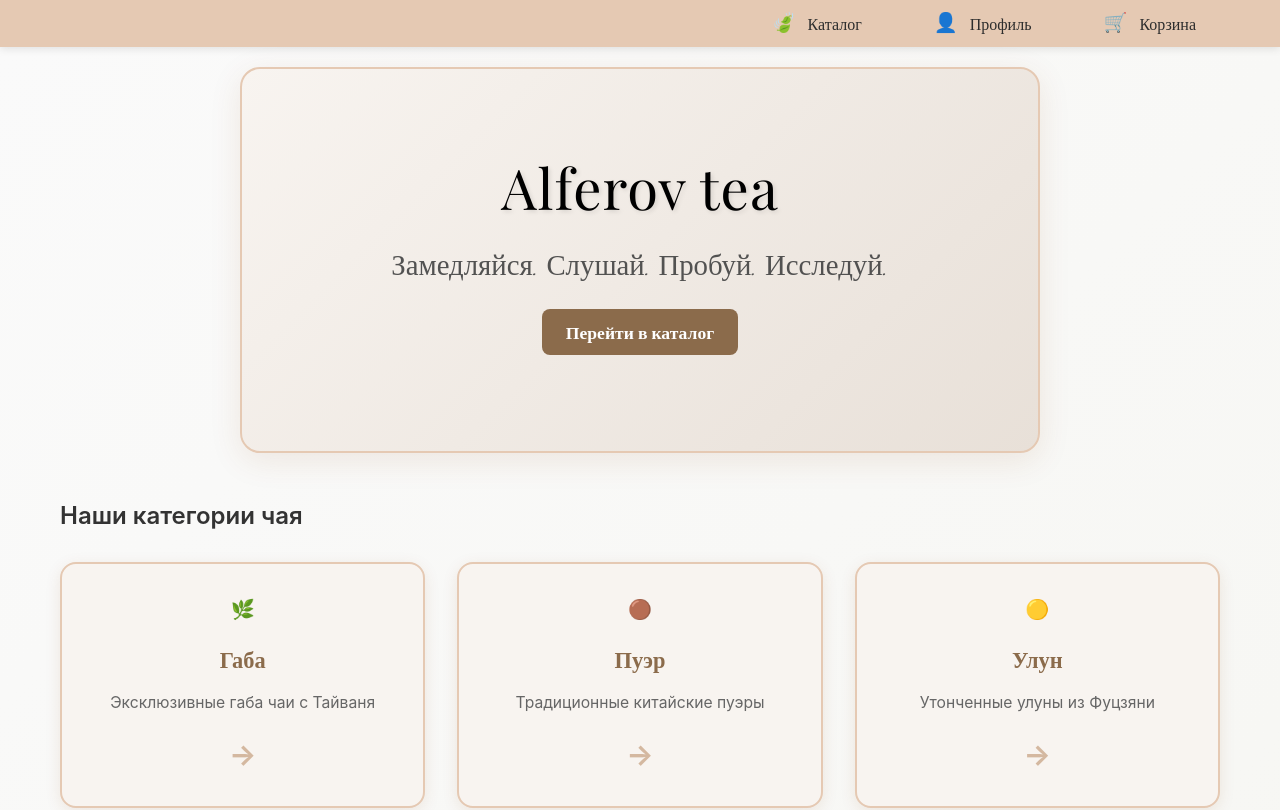
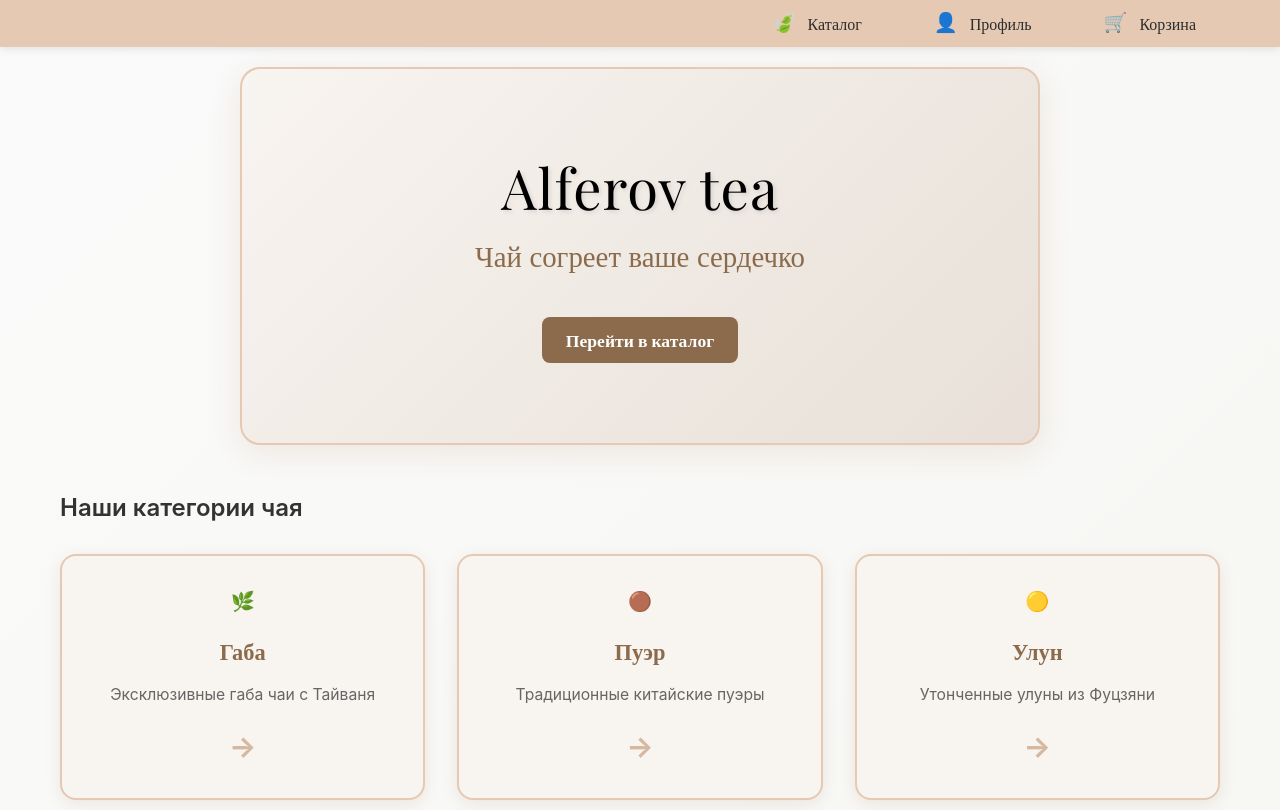
Before and after one commit to lianafah/tea-marketplace, a React (Vite) app: page / in a window 1280 px wide. Shown: the top 810 px of the page. Built offline with nearby package versions, Linux system fonts and the light colour scheme; a web font is replaced by a local one.

Commit message:
Change motto to 'Чай согреет ваше сердечко' and reduce spacing above and below the motto

```diff
--- a/src/pages/Home.css
+++ b/src/pages/Home.css
@@ -33,7 +33,7 @@
 .hero-title {
   font-size: 3.5rem;
   font-weight: 400;
-  margin-bottom: 1.5rem;
+  margin-bottom: 1rem; /* Уменьшил с 1.5rem до 1rem */
   text-shadow: 2px 2px 4px rgba(0, 0, 0, 0.1);
   font-family: 'Noah', 'Playfair Display', serif;
   letter-spacing: 1px;
@@ -44,12 +44,12 @@
 
 .hero-motto {
   font-size: 1.8rem;
-  margin-bottom: 1.5rem;
-  opacity: 0.95;
-  font-weight: 400;
+  color: #8b6b4b;
+  margin-bottom: 1.5rem; /* Уменьшил с 2rem до 1.5rem */
   font-family: 'Dancing Script', cursive;
+  text-align: center;
   line-height: 1.3;
-  color: #4a4a4a;
+  font-weight: 500;
 }
 
 .hero-description {
@@ -65,9 +65,8 @@
 }
 
 .hero-button-container {
-  display: flex;
-  justify-content: center;
-  margin-bottom: 1rem;
+  text-align: center;
+  margin-top: 1rem; /* Добавил небольшой отступ сверху */
 }
 
 .hero-btn {
--- a/src/pages/Home.tsx
+++ b/src/pages/Home.tsx
@@ -15,7 +15,7 @@ const Home: React.FC = () => {
           <div className="hero-content">
             <h1 className="hero-title">Alferov tea</h1>
             <p className="hero-motto">
-              Замедляйся. Слушай. Пробуй. Исследуй.
+              Чай согреет ваше сердечко
             </p>
             <div className="hero-button-container">
               <Link to="/catalog" className="btn btn-primary hero-btn">
```
